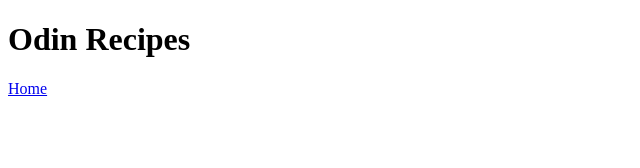
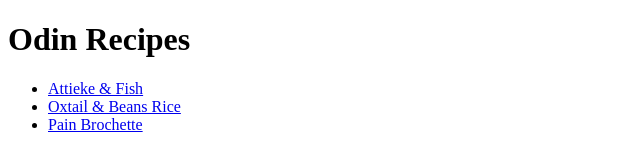
Before and after one commit to ja302324/odin-recipes, a plain HTML site: page odin-recipes/index.html in a window 1280 px wide. Shown: the whole page, without its empty margins (0-640 px from the left). Drawn offline with Linux system fonts and the light colour scheme.

Commit message:
Addition of 2 more links
I linked the two new pages, and I created an unordered list out of the three links on the page.

```diff
--- a/odin-recipes/index.html
+++ b/odin-recipes/index.html
@@ -9,6 +9,11 @@
 <body>
     <h1>Odin Recipes</h1>
 
-    <a href="Recipes/Attieke-Fish.html">Home</a>
+    <ul>
+        <li><a href="Recipes/Attieke-Fish.html">Attieke & Fish</a></li>
+        <li><a href="Recipes/Oxtail-beansrice.html">Oxtail & Beans Rice</a></li>
+        <li><a href="Recipes/Painbrochette.html">Pain Brochette</a></li>
+    </ul>
+
 </body>
 </html>
```
